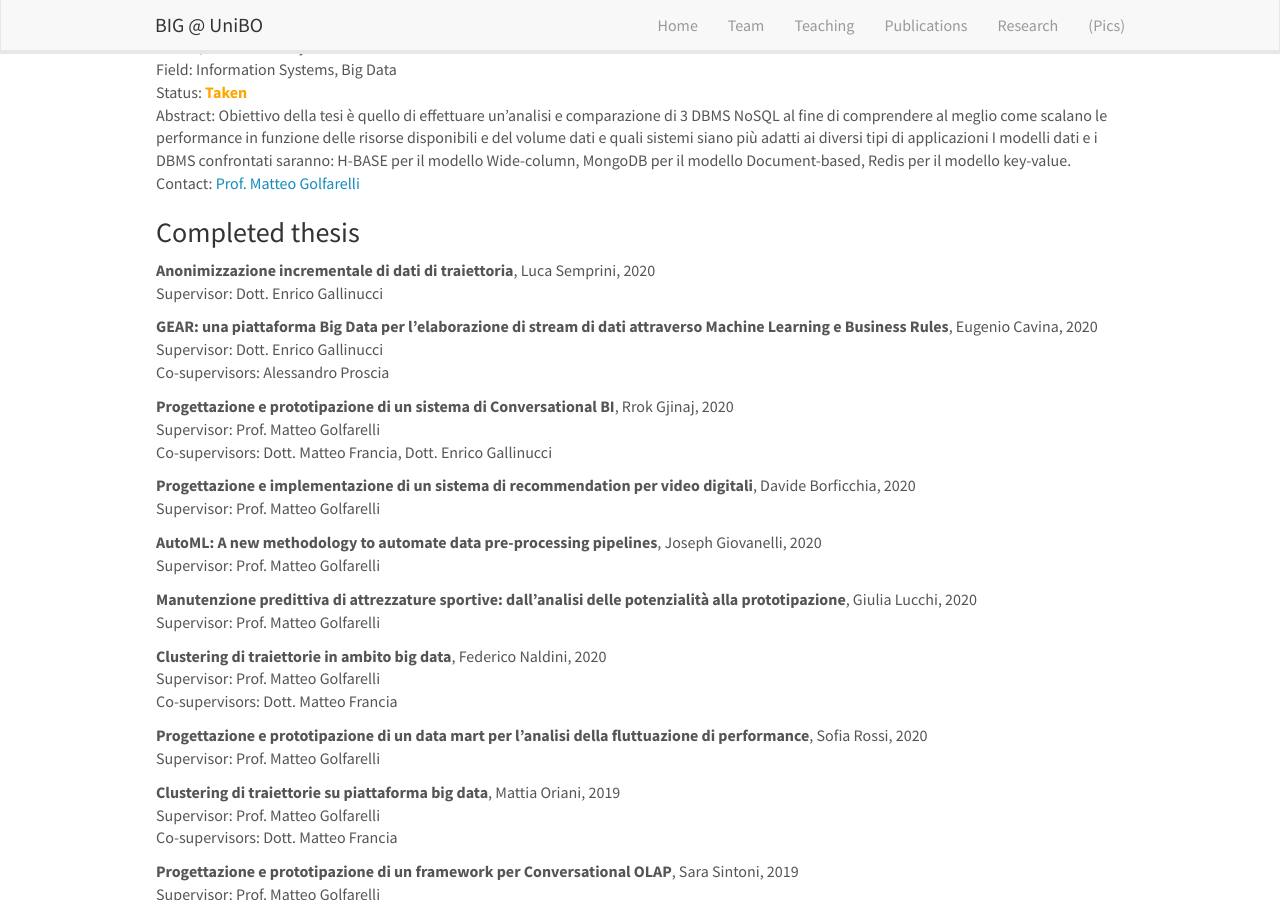
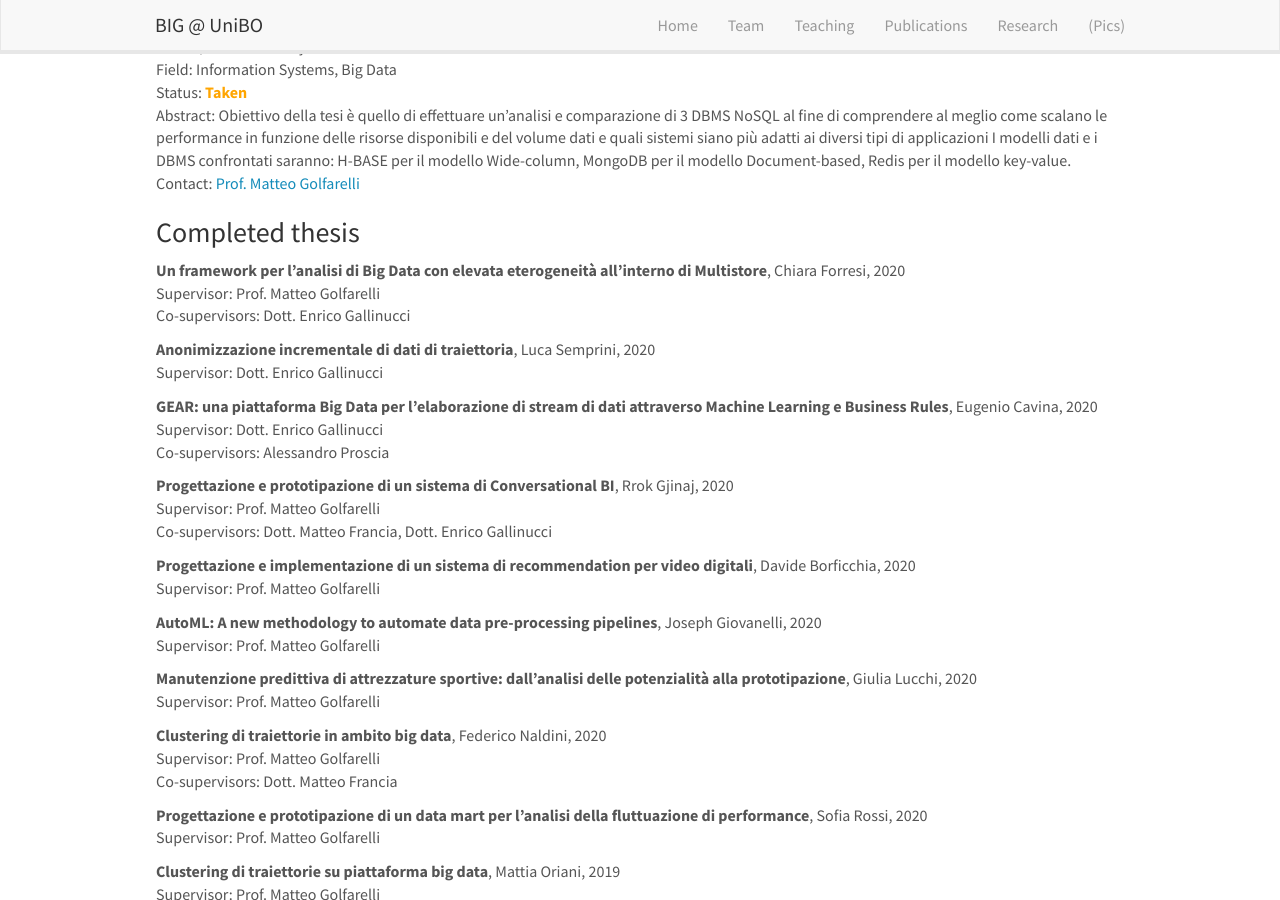
Before and after one commit to big-unibo/big-unibo.github.io, a Jekyll site: the page built from _pages/teaching.md, in a window 1280 px wide and 900 px high, scrolled down 2112 px. Built offline with Jekyll 4.4.1, drawn with Linux system fonts in a browser that asks for light colours; nearby versions of some CDN libraries.

Commit message:
Update thesis.yml

```diff
--- a/_data/thesis.yml
+++ b/_data/thesis.yml
@@ -101,6 +101,20 @@
   slides:
 
 ###
+
+- title: "Un framework per l'analisi di Big Data con elevata eterogeneità all'interno di Multistore"
+  level: Master
+  type: Research thesis
+  field: Big Data
+  status: Closed
+  year: 2020
+  contact:
+  supervisor: Prof. Matteo Golfarelli
+  co-supervisor: Dott. Enrico Gallinucci
+  student: Chiara Forresi
+  abstract:
+  link:
+  slides:
 
 - title: Anonimizzazione incrementale di dati di traiettoria
   level: Master
```
